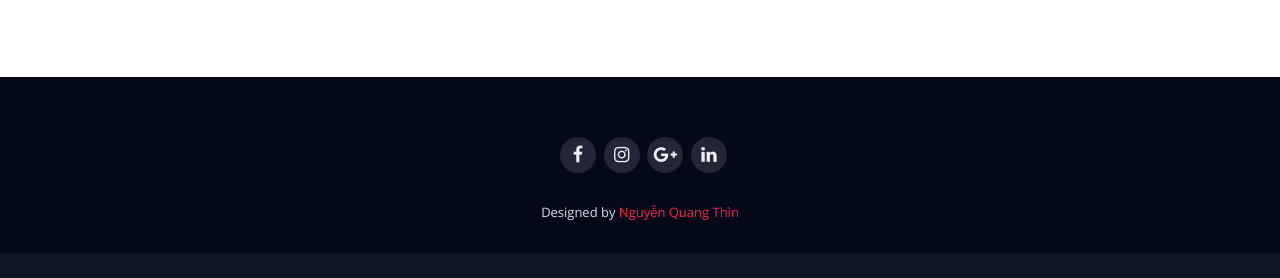
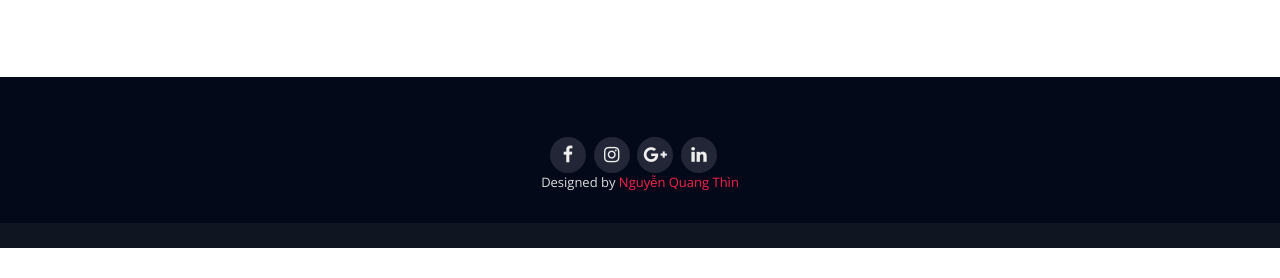
Before and after one commit to thinnq28/HaiHa, a plain HTML site: page index.html in a window 1280 px wide. Shown: the part 4901-5179 px from the top of the page. After the commit the page ends 5149 px from the top, so only its background shows below. Drawn offline with nearby package versions, Linux system fonts and the light colour scheme.

Commit message:
update 4th 27/11/2023

```diff
--- a/index.html
+++ b/index.html
@@ -298,28 +298,21 @@
   <footer id="footer">
     <div class="footer-top">
       <div class="container">
+        <div class="social-links" style="width: 180px; margin: auto;">
+          <a href="https://web.facebook.com/thinnqfpt" class="facebook"><i class="fa fa-facebook"></i></a>
+          <a href="https://www.instagram.com/thinnq28/" class="instagram"><i class="fa fa-instagram"></i></a>
+          <a href="mailto:thinnq280101@gmail.com" class="google-plus"><i class="fa fa-google-plus"></i></a>
+          <a href="#" class="linkedin"><i class="fa fa-linkedin"></i></a>
+        </div>
         <div class="row">
+<!--
+          <div class="col-lg-5 col-md-6 footer-info"></div>
 
-          <div class="col-lg-5 col-md-6 footer-info">
-          </div>
+          <div class="col-lg-6 col-md-6 footer-links"></div>
 
-          <div class="col-lg-6 col-md-6 footer-links">
-            <div class="social-links">
+          <div class="col-lg-1 col-md-6 footer-links"></div>
 
-              <a href="#" class="facebook"><i class="fa fa-facebook"></i></a>
-              <a href="#" class="instagram"><i class="fa fa-instagram"></i></a>
-              <a href="#" class="google-plus"><i class="fa fa-google-plus"></i></a>
-              <a href="#" class="linkedin"><i class="fa fa-linkedin"></i></a>
-      </div>
-          </div>
-
-          <div class="col-lg-1 col-md-6 footer-links">
-
-          </div>
-
-          <!-- <div class="col-lg-3 col-md-6 footer-contact">
-
-    </div> -->
+          <div class="col-lg-3 col-md-6 footer-contact"></div> -->
 
     <div class="container">
       <!-- <div class="copyright">
```
